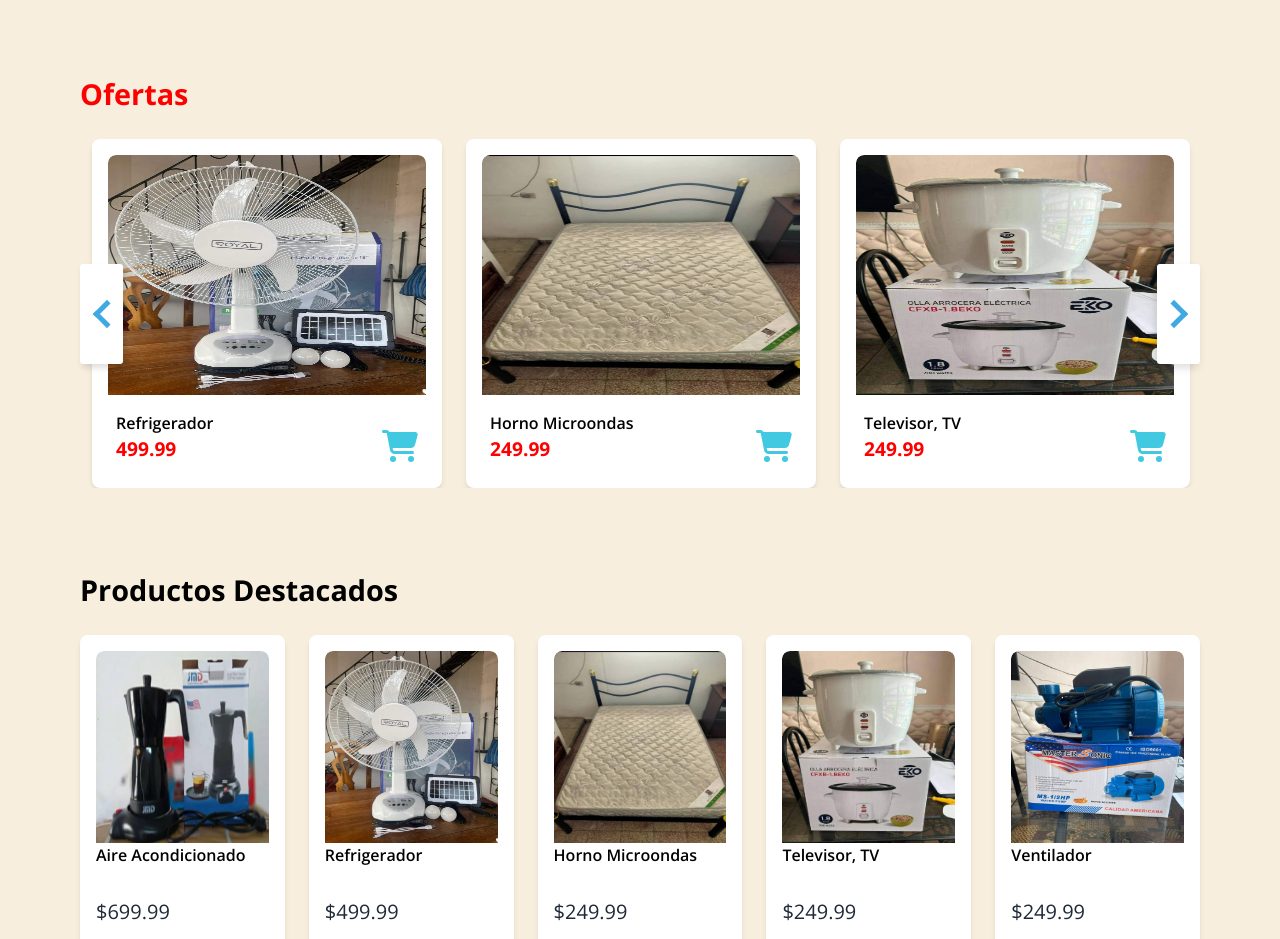
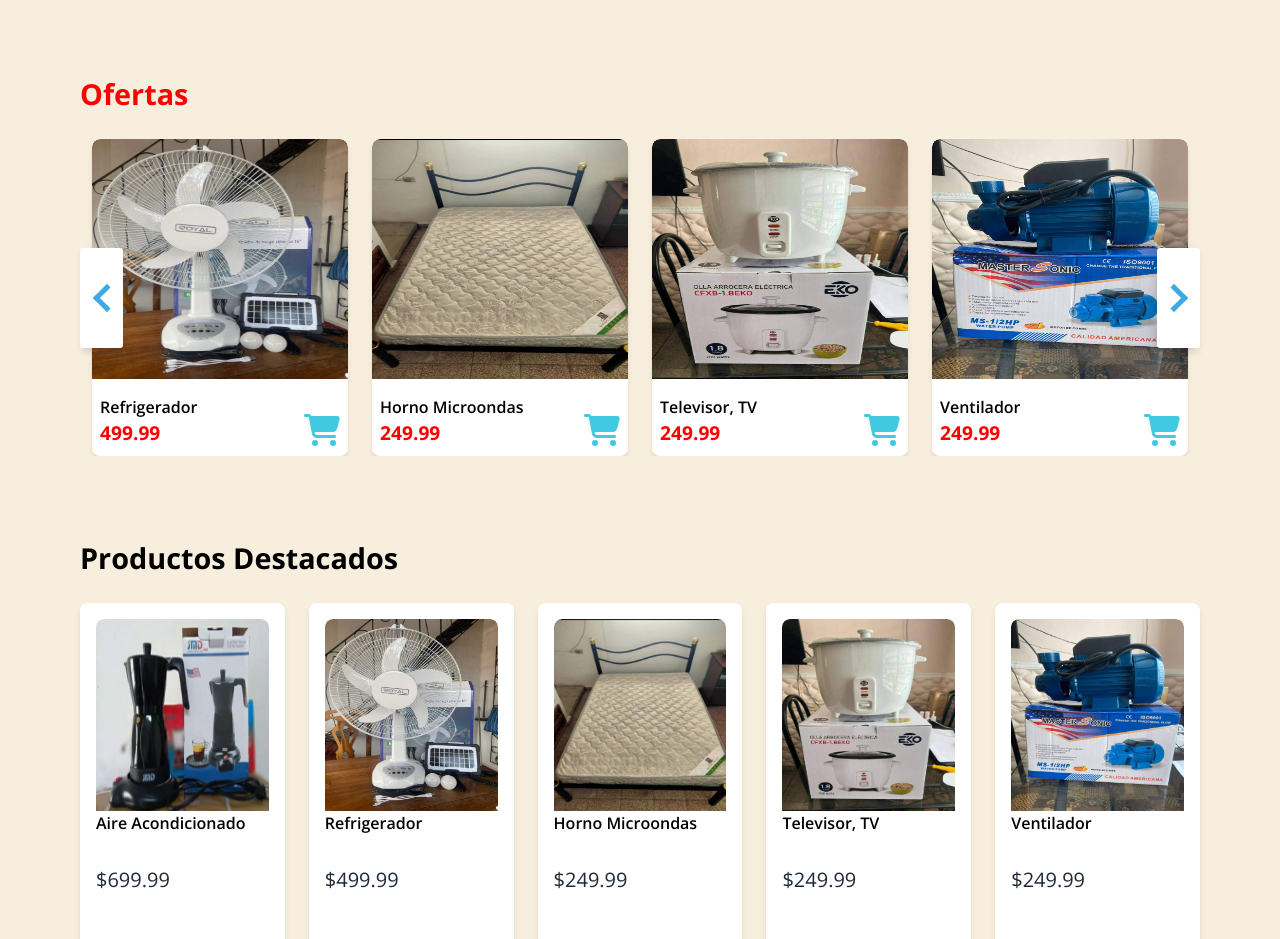
Before and after one commit to JoseFuentes-Dev/pa-tuhogar-app, a React (Vite) app: page / in a window 1280 px wide. Shown: the part 880-1819 px from the top of the page. Built offline with nearby package versions, Linux system fonts and the light colour scheme.

Commit message:
oferta responsive:

```diff
--- a/src/components/Offers .jsx
+++ b/src/components/Offers .jsx
@@ -10,15 +10,16 @@ const OfferCard = ({ product }) => (
     <div
     data-aos="fade-up"
     data-aos-duration="600"
+    className='items-center'
     >
 
     <div
-        className="bg-[#FFFFFF] rounded-lg shadow-md mx-3 card-contain p-4"
+        className="bg-[#FFFFFF]  rounded-lg shadow-md mx-3 card-contain "
 
 
 
         >
-        <div className="image-contain w-full h-full rounded-t-lg"
+        <div className="image-contain h-full rounded-t-lg"
             >
             <img src={product.image} alt={product.name} className="image-offer w-full h-60 bg-initial rounded-t-lg " />
         </div>
@@ -73,19 +74,26 @@ const Offers = ({ products }) => {
           {
             breakpoint: 1300,
             settings: {
+              slidesToShow: 4,
+              slidesToScroll: 1,
+            },
+          },
+          {
+            breakpoint: 1000,
+            settings: {
               slidesToShow: 3,
               slidesToScroll: 1,
             },
           },
           {
-            breakpoint: 900,
+            breakpoint: 700,
             settings: {
               slidesToShow: 2,
               slidesToScroll: 1,
             },
           },
           {
-            breakpoint: 600,
+            breakpoint: 400,
             settings: {
               slidesToShow: 1,
               slidesToScroll: 1,
```
